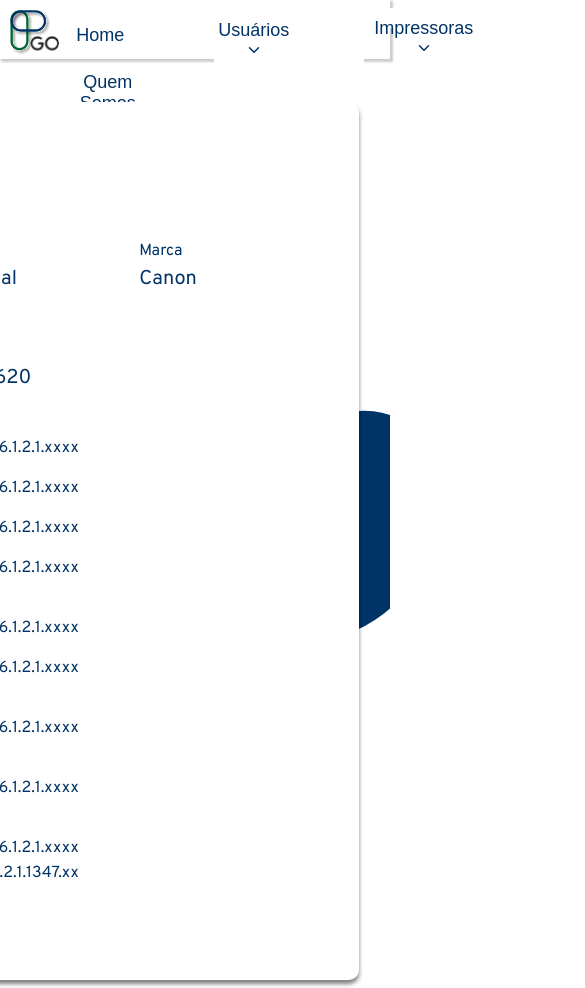
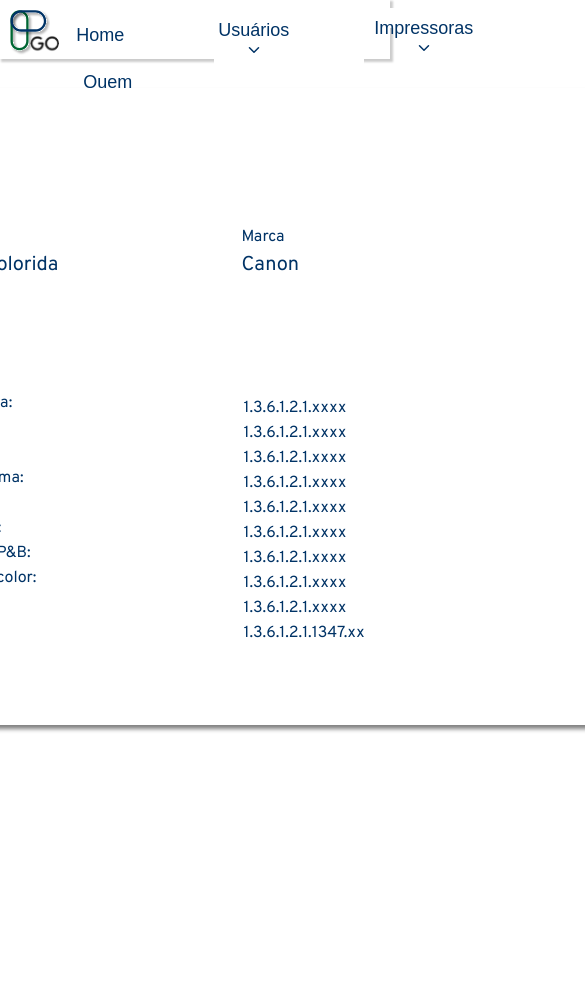
Before and after one commit to fga-eps-mds/2023.2-PrintGo-FrontEnd, a React (Create React App) app: page /visualizarpadrao in a window 390 px wide. Shown: the top 988 px of the page, 585 px wide, since content can reach past the window. After the commit the page ends 844 px from the top, so only its background shows below. Built offline with nearby package versions, Linux system fonts and the light colour scheme; no server answers.

Commit message:
:repeat: (#188) Corringindo campos de oid e margin-top

```diff
--- a/src/style/pages/viewPattern.css
+++ b/src/style/pages/viewPattern.css
@@ -19,7 +19,7 @@
     box-shadow: 0px 4px 4px rgba(0, 0, 0, 0.5);
     padding: 1rem 5rem;
     margin-right: 8vw;
-    margin-top: 11%;
+    margin-top: 8%;
     margin-bottom: 1vh;
 }
 
@@ -100,7 +100,6 @@
 .viewpattern-oid-line {
   display: block;
   width: 100%;
-  padding-right: 200px;
   margin-bottom: 30px;
 }
 
@@ -110,7 +109,7 @@
 
 .viewpattern-oid-box {
   display: flex;
-  justify-content: space-between;
+  justify-content: flex-start;
   width: 100%;
   height: fit-content;
   margin: 0px;
@@ -118,6 +117,7 @@
 
 .viewpattern-oid-box label {
   color: #003366;
+  width: 57%;
   margin-bottom: 0px;
 }
 
@@ -152,7 +152,7 @@
 /**/
 
 @media (max-width: 1210px) {
-    .container-viewprinter{
+    .viewpattern-container{
         display: flex;
         flex-direction: column;
         gap: 5rem;
```
